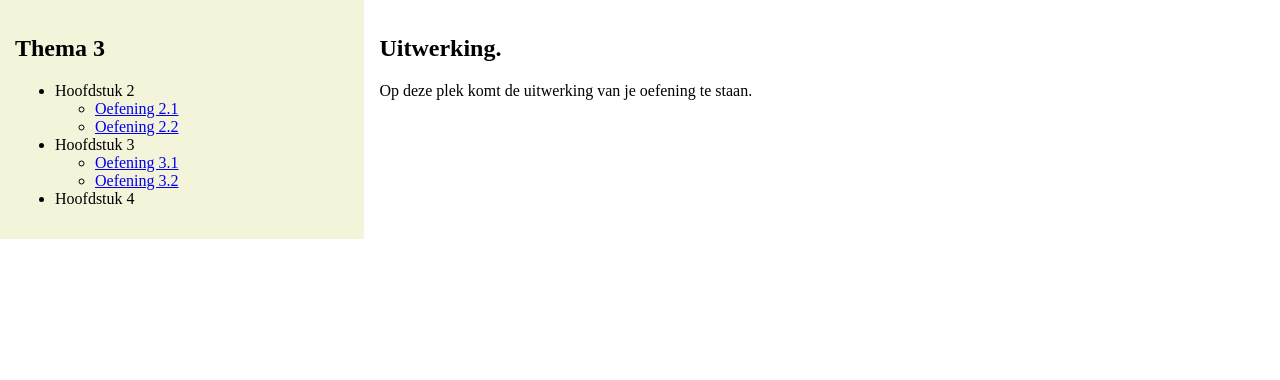
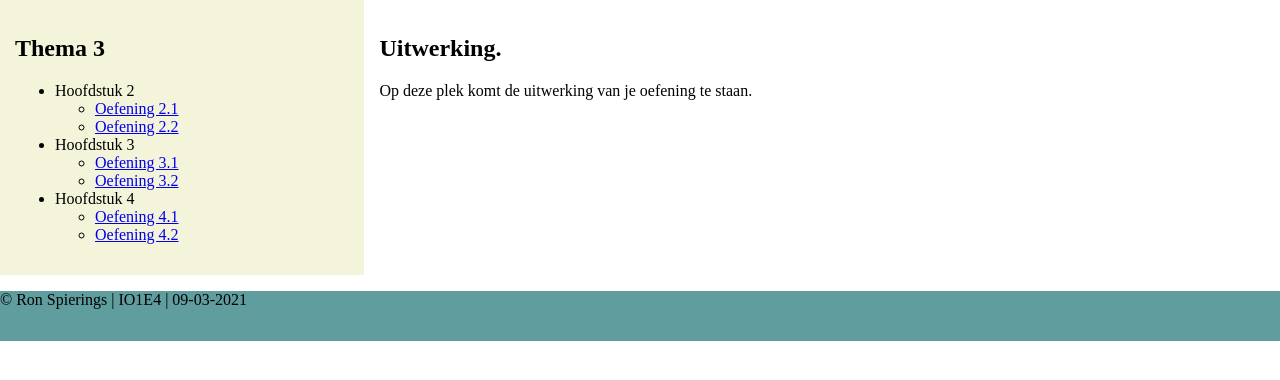
Before and after one commit to Sidvaneijndhoven/Projecten, a PHP site: page / in a window 1280 px wide. Shown: the part 97-477 px from the top of the page. Run offline with PHP 8.4, Linux system fonts and the light colour scheme.

Commit message:
Klaarzetten index.php

```diff
--- a/T3_REA_Oefeningen/index.php
+++ b/T3_REA_Oefeningen/index.php
@@ -1,7 +1,7 @@
 <?php
 /**
- * User: S. Tudent
- * Date: Date
+ * User: R. Spierings
+ * Date: 09-03-2021
  * File: index.php
  */
 ?>
@@ -33,12 +33,13 @@
                     </ul>
                     <li>Hoofdstuk 3</li>
                     <ul>
-                        <li><a href="/T3_REA_Oefeningen/hoofdstuk2/T3_REA_Oefening_3_1.php">Oefening 3.1</a></li>
-                        <li><a href="/T3_REA_Oefeningen/hoofdstuk2/T3_REA_Oefening_3_2.php">Oefening 3.2</a></li>
+                        <li><a href="/T3_REA_Oefeningen/hoofdstuk3/T3_REA_Oefening_3_1.php">Oefening 3.1</a></li>
+                        <li><a href="/T3_REA_Oefeningen/hoofdstuk3/T3_REA_Oefening_3_2.php">Oefening 3.2</a></li>
                     </ul>
                     <li>Hoofdstuk 4</li>
                     <ul>
-
+                        <li><a href="/T3_REA_Oefeningen/hoofdstuk4/T3_REA_Oefening_4_1.php">Oefening 4.1</a></li>
+                        <li><a href="/T3_REA_Oefeningen/hoofdstuk4/T3_REA_Oefening_4_2.php">Oefening 4.2</a></li>
                     </ul>
                 </ul>
             </nav>
@@ -56,5 +57,8 @@
                 </p>
             </main>
         </div>
+        <footer>
+            <p>&copy; Ron Spierings | IO1E4 | 09-03-2021 </p>
+        </footer>
     </body>
 </html>
--- a/T3_REA_Oefeningen/styles/style.css
+++ b/T3_REA_Oefeningen/styles/style.css
@@ -1,23 +1,33 @@
 html,
-body {
+body
+{
     margin: 0;
     padding: 0;
 }
-.contentContainer {
+.contentContainer
+{
     display: flex;
     flex-direction: row;
     flex-grow: 1;
 }
-.contentContainer nav {
+.contentContainer nav
+{
     order:0;
     flex-grow: 1;
     background-color: #F4F4DB;
     padding: 15px;
 }
-.contentContainer #wrapper {
+.contentContainer #wrapper
+{
     order: 1;
     flex-grow: 3;
     padding: 15px;
+}
+footer
+{
+    width: 100%;
+    background-color: #5F9D9F;
+    height: 50px;
 }
 h1
 {
```
